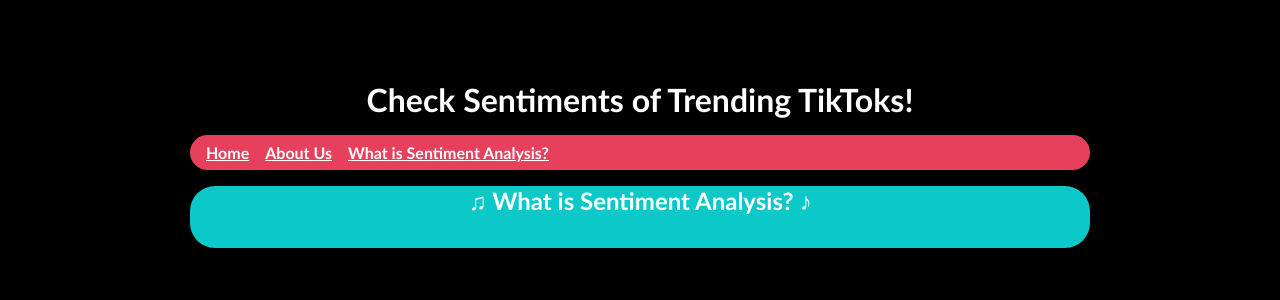
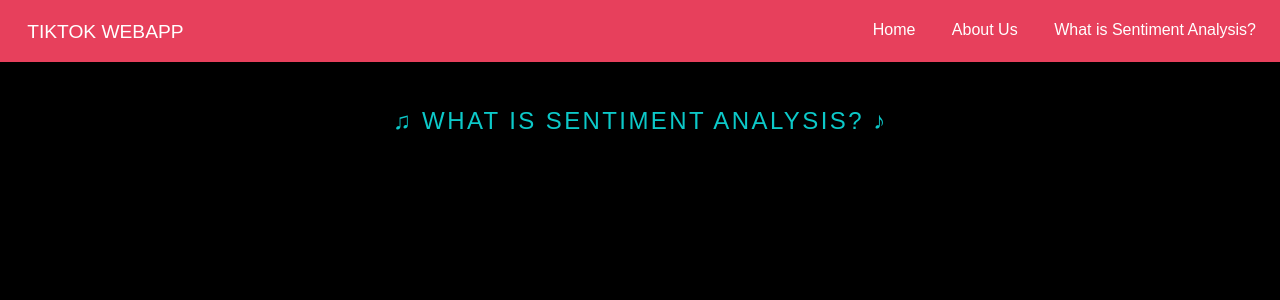
Before and after one commit to mmaemura/tiktok, a Flask app: page /what/ in a window 1280 px wide. Shown: the top 300 px of the page. Run offline with Flask 2, Linux system fonts and the light colour scheme; parts of the project's set-up code (start-up, migrations or seed data) failed here and were passed over; some libraries are stand-ins or nearby versions.

Commit message:
rough draft of converted webapp
TODO: fix "see more" formatting
add sentiment analysis blurb

```diff
--- a/tiktok_webapp/static/styletest.css
+++ b/tiktok_webapp/static/styletest.css
@@ -12,6 +11,7 @@
     line-height: 1.7em;
     color: #7f8c8d;
     font-size: 13px;
+    background:black
 }
 
 h1,
@@ -141,18 +143,19 @@
     height: 88%;
     top: 0;
     left: 0;
-    position: fixed !important;
+    position: static;
 }
 
 .splash {
     /* absolute center .splash within .splash-container */
-    width: 80%;
-    height: 50%;
+    width: 100%;
+    height: 100%;
     margin: auto;
     position: absolute;
     top: 100px; left: 0; bottom: 0; right: 0;
     text-align: center;
     text-transform: uppercase;
+    background: black;
 }
 
 /* This is the main heading that appears on the blue section */
@@ -191,7 +204,10 @@
 
 /* We want to give the content area some more padding */
 .content {
-    padding: 1em 1em 3em;
+    padding: 0 1rem 2rem;
+    background: black;
+    color: white;
+    /*padding: 1em 1em 3em;*/
 }
 
 /* This is the class used for the main content headers (<h2>) */
--- a/tiktok_webapp/templates/base.html
+++ b/tiktok_webapp/templates/base.html
@@ -24,6 +24,5 @@
     <a href="{{ url_for('submit1') }}">Let's get started!</a>
   </ul>
   <br>
-  <iframe src="https://giphy.com/embed/U3rive8V39QioDjmNF" width="240" height="240" frameBorder="0" class="giphy-embed" allowFullScreen></iframe><p><a href="https://giphy.com/gifs/tiktok-tik-tok-brasil-U3rive8V39QioDjmNF">via GIPHY</a></p>
   {% endblock %}
 </section>
--- a/tiktok_webapp/templates/submit1.html
+++ b/tiktok_webapp/templates/submit1.html
@@ -20,7 +20,7 @@
         <a class="pure-menu-heading" href="">TikTok Webapp</a>
 
         <ul class="pure-menu-list">
-            <li class="pure-menu-item pure-menu-selected"><a href="{{ url_for('main') }}" class="pure-menu-link">Home</a></li>
+            <li class="pure-menu-item"><a href="{{ url_for('main') }}" class="pure-menu-link">Home</a></li>
             <li class="pure-menu-item"><a href="{{ url_for('about_us') }}" class="pure-menu-link">About Us</a></li>
             <li class="pure-menu-item"><a href="{{ url_for('what') }}" class="pure-menu-link">What is Sentiment Analysis?</a></li>
         </ul>
--- a/tiktok_webapp/templates/what.html
+++ b/tiktok_webapp/templates/what.html
@@ -1,19 +1,39 @@
-<!DOCTYPE html>
-<link rel= "stylesheet" type= "text/css" href= "{{ url_for('static',filename='style.css') }}">
+<!doctype html>
+<link rel="stylesheet" href="https://unpkg.com/purecss@2.0.6/build/pure-min.css" integrity="sha384-Uu6IeWbM+gzNVXJcM9XV3SohHtmWE+3VGi496jvgX1jyvDTXfdK+rfZc8C1Aehk5" crossorigin="anonymous">
+<link rel="stylesheet" href="{{ url_for('static', filename='styletest.css') }}">
 
-<div class="container">
-  <h1 class="logo">Check Sentiments of Trending TikToks!</h1>
-  <strong><nav>
-    <ul class="menu">
-      <li><a href="{{ url_for('main') }}">Home</a></li>
-      <li><a href="{{ url_for('about_us') }}">About Us</a></li>
-      <li><a href="{{ url_for('what') }}">What is Sentiment Analysis?</a></li>
-    </ul>
-  </nav></strong>
+<html lang="en">
+<head>
+    <meta charset="utf-8">
+    <meta name="viewport" content="width=device-width, initial-scale=1.0">
+    <meta name="description" content="A layout example that shows off a responsive product landing page.">
+    <title>Landing Page &ndash; Layout Examples &ndash; Pure</title>
+    <link rel="stylesheet" href="/css/pure/pure-min.css">
+    <link rel="stylesheet" href="/css/pure/grids-responsive-min.css">
+    <link rel="stylesheet" href="https://netdna.bootstrapcdn.com/font-awesome/4.0.3/css/font-awesome.css">
+    <link rel="stylesheet" href="/layouts/marketing/styles.css">
+</head>
+<body>
+
+<div class="header">
+    <div class="home-menu pure-menu pure-menu-horizontal pure-menu-fixed">
+        <a class="pure-menu-heading" href="">TikTok Webapp </a>
+        <ul class="pure-menu-list">
+            <li class="pure-menu-item"><a href="{{ url_for('main') }}" class="pure-menu-link">Home</a></li>
+            <li class="pure-menu-item"><a href="{{ url_for('about_us') }}" class="pure-menu-link">About Us</a></li>
+            <li class="pure-menu-item"><a href="{{ url_for('what') }}" class="pure-menu-link">What is Sentiment Analysis?</a></li>
+
+        </ul>
+    </div>
 </div>
 
-<section class="content">
-{% block header %}
-  <h1>{% block title %}♫ What is Sentiment Analysis? ♪{% endblock %}</h1>
-{% endblock %}
-</section>
+<div class="splash-container">
+
+  <div class="pure-g">
+    <div class="l-box-lrg pure-u-1 pure-u-md-2-5">
+  <br>
+  <h2 class="content-head is-center">♫ What is Sentiment Analysis? ♪</h2>
+
+</div>
+</div>
+</div>
```
Also changed, not shown: other parts of tiktok_webapp/static/styletest.css (+28 -7 lines), tiktok_webapp/templates/about_us.html (+44 -17 lines), tiktok_webapp/templates/test.html (+3 -4 lines), tiktok_webapp/templates/view1.html (+36 -9 lines), tiktok_webapp/app.py (line endings or trailing spaces).
